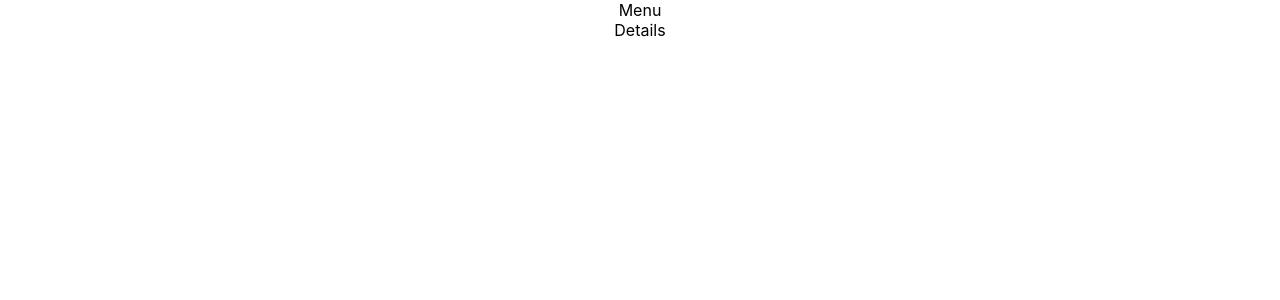
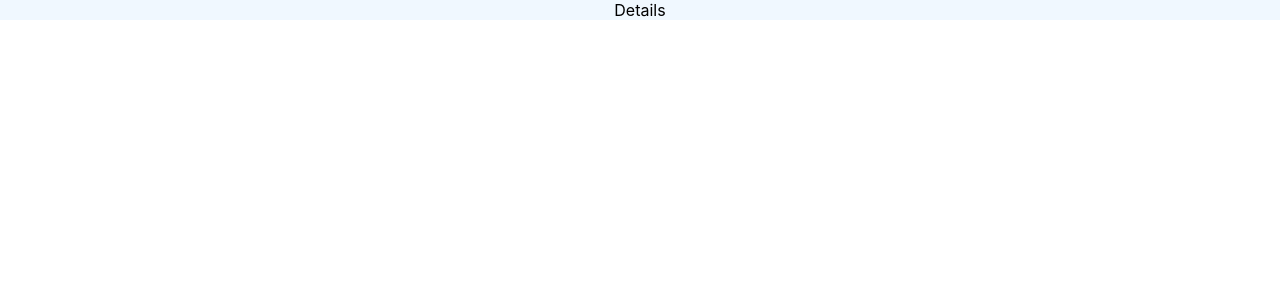
Before and after one commit to vdhakar80/vicky-portfolio, a React (Create React App) app: page / in a window 1280 px wide. Shown: the top 300 px of the page. Built offline with nearby package versions, Linux system fonts and the light colour scheme.

Commit message:
feat: dummy commit

```diff
--- a/src/components/HomePage.js
+++ b/src/components/HomePage.js
@@ -1,10 +1,11 @@
 import React from "react";
 import Menu from "./Menu";
 import Details from "./Details";
+import "./../styles/HomePage.css";
 
 function HomePage() {
   return (
-    <div>
+    <div className="homepage-container">
       <Menu /> <Details />
     </div>
   );
--- a/src/components/Menu.js
+++ b/src/components/Menu.js
@@ -1,7 +1,13 @@
 import React from "react";
 
 function Menu() {
-  return <div>Menu</div>;
+  return (
+    <div>
+      <div>
+        <img src="" />
+      </div>
+    </div>
+  );
 }
 
 export default Menu;
```
